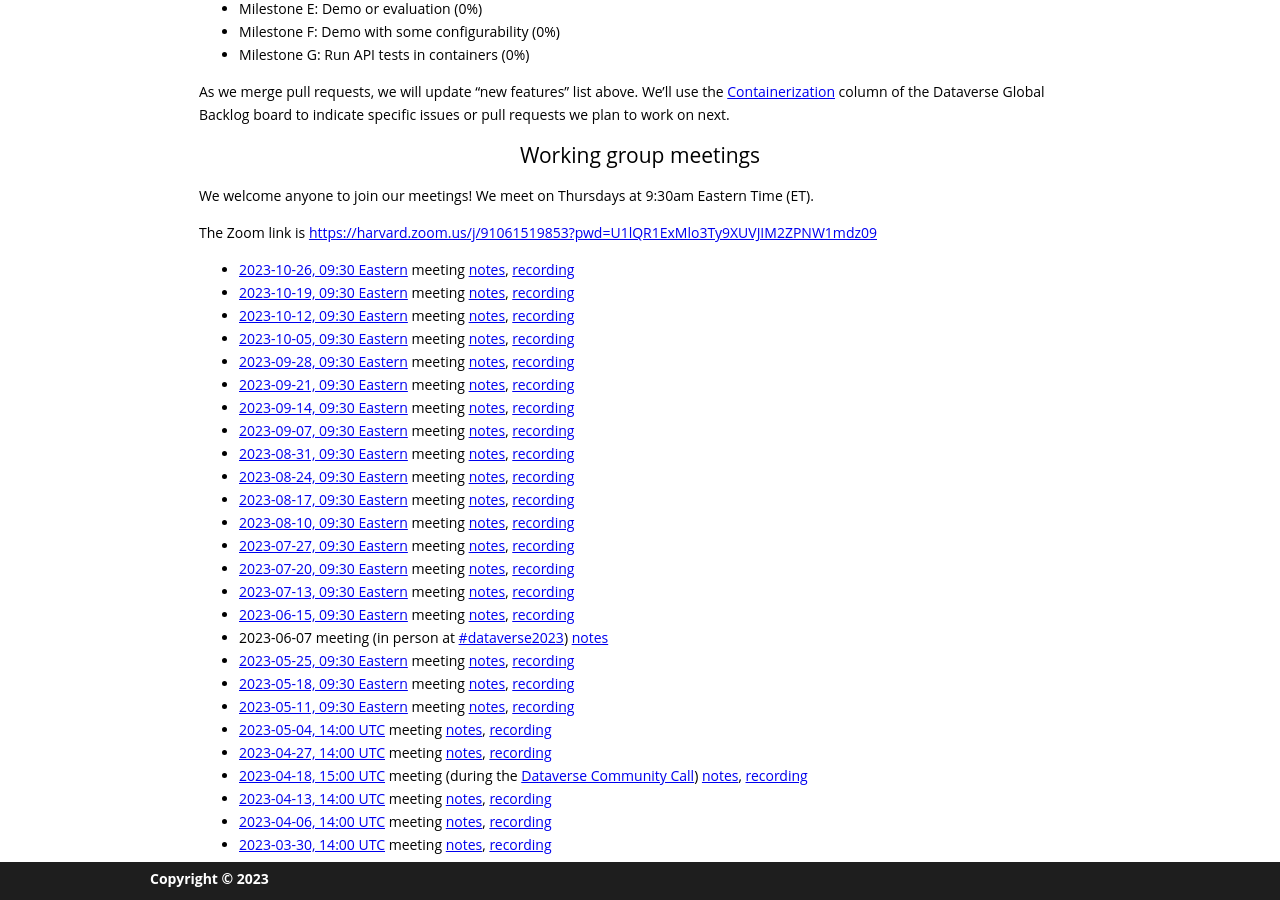
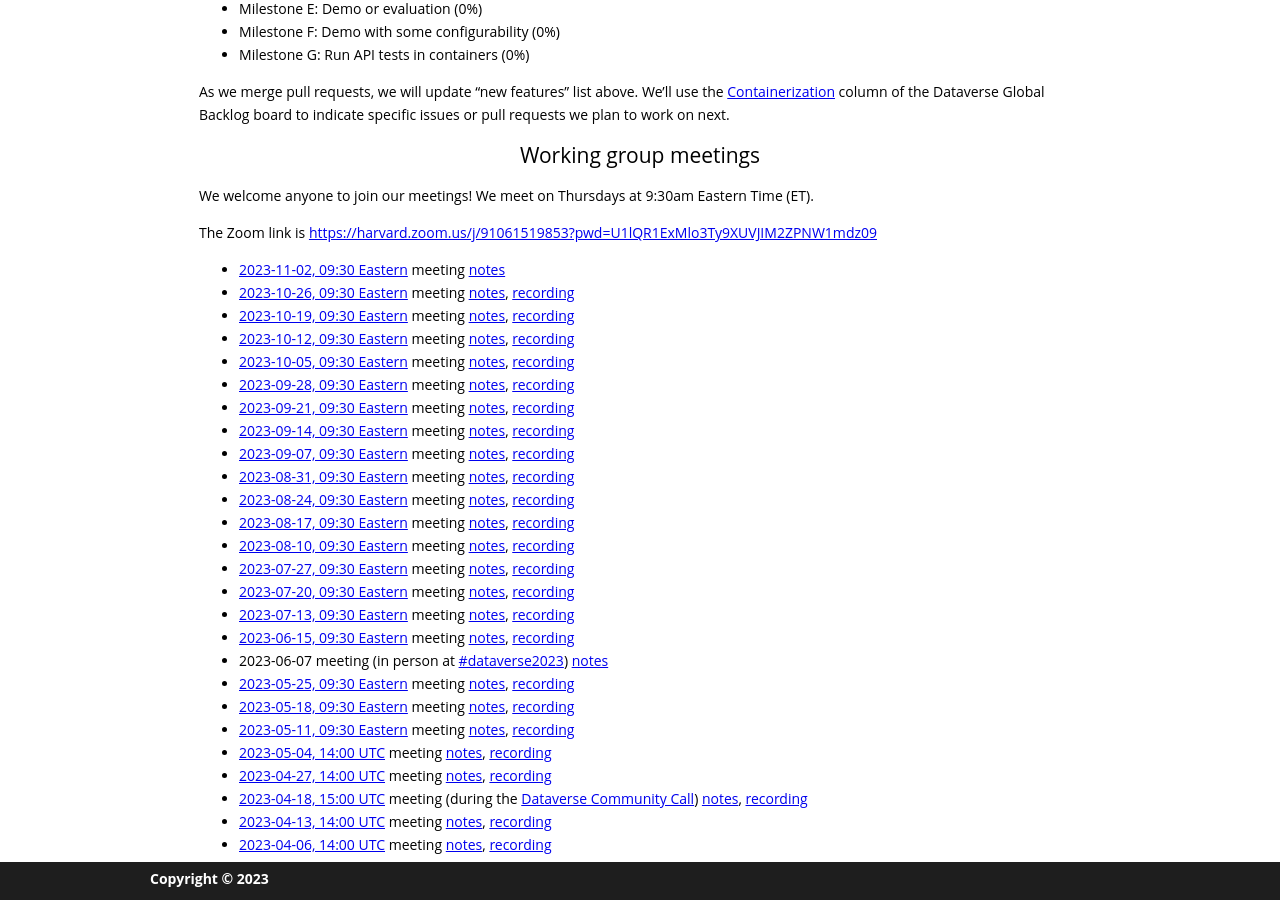
Before and after one commit to gdcc/ct.gdcc.io, a Jekyll site: the page built from index.md, in a window 1280 px wide and 900 px high, scrolled down 1565 px. Built offline with Jekyll 4.4.1, drawn with Linux system fonts in a browser that asks for light colours; our own code applies the rules of GitHub Pages for plain Markdown files.

Commit message:
add next meeting

```diff
--- a/index.md
+++ b/index.md
@@ -56,7 +56,7 @@ As we merge pull requests, we will update "new features" list above. We'll use t
 We welcome anyone to join our meetings! We meet on Thursdays at 9:30am Eastern Time (ET).
 
 The Zoom link is <https://harvard.zoom.us/j/91061519853?pwd=U1lQR1ExMlo3Ty9XUVJIM2ZPNW1mdz09>
-
+- [2023-11-02, 09:30 Eastern](https://time.is/compare/0930_2_Nov_2023_in_Boston) meeting [notes](https://docs.google.com/document/d/1iE-DHDxWNK6OYNgqnLPo3i6pIH6Danw5rysXL_COjVc/edit?usp=sharing)
 - [2023-10-26, 09:30 Eastern](https://time.is/compare/0930_26_Oct_2023_in_Boston) meeting [notes](https://docs.google.com/document/d/1H8hkiDkJAwGkt-cFtLsYQNw6XPE8KoK6ND-tp6xcTPo/edit?usp=sharing), [recording](https://harvard.zoom.us/rec/share/2K4FdLQ9YySUooxHkBvLUVJ9hN-eKwkmk9ztJ62nCTPhJA2Hn7G-E-iOJTcU4cI-.Nm9FCtqrmONgjBdL)
 - [2023-10-19, 09:30 Eastern](https://time.is/compare/0930_19_Oct_2023_in_Boston) meeting [notes](https://docs.google.com/document/d/1CT2HiulVF3DSto4GBOq6F6VcR724vyEdykY1o60I4xU/edit?usp=sharing), [recording](https://harvard.zoom.us/rec/share/sXvYnt4ojCIePOafbYCnTp4Jvmuyd3dO6I2sRSP2U-jIkSPZV3q3DSrY2iN3kYLL.AythwksVvTKN3Lmk)
 - [2023-10-12, 09:30 Eastern](https://time.is/compare/0930_12_Oct_2023_in_Boston) meeting [notes](https://docs.google.com/document/d/1rwqWUpLwCM1sKtvMBBv65PbBNtJ9UDRwTuoo699MckY/edit?usp=sharing), [recording](https://harvard.zoom.us/rec/share/XAsfCi18HhPdVxe9NZPvAAqt4SId1H_i7CH7ePrpsMzQ690sZiwkgW9_6Rqo9tuQ.NuIo-gsuEZCuUMsa)
```
